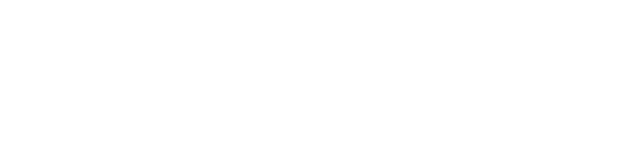
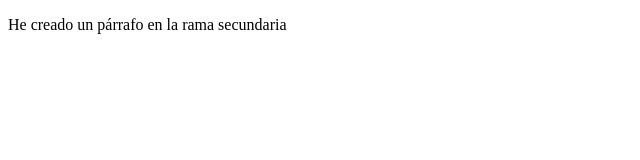
Before and after one commit to JaviRomero00/conflicto-github, a plain HTML site: page index.html in a window 1280 px wide. Shown: the whole page, without its empty margins (0-640 px from the left). Drawn offline with Linux system fonts and the light colour scheme.

Commit message:
Update index.html

```diff
--- a/index.html
+++ b/index.html
@@ -7,5 +7,6 @@
     <title>Resolución de conflictos</title>
 </head>
 <body>
+    <p> He creado un párrafo en la rama secundaria</p>
 </body>
 </html>
```
